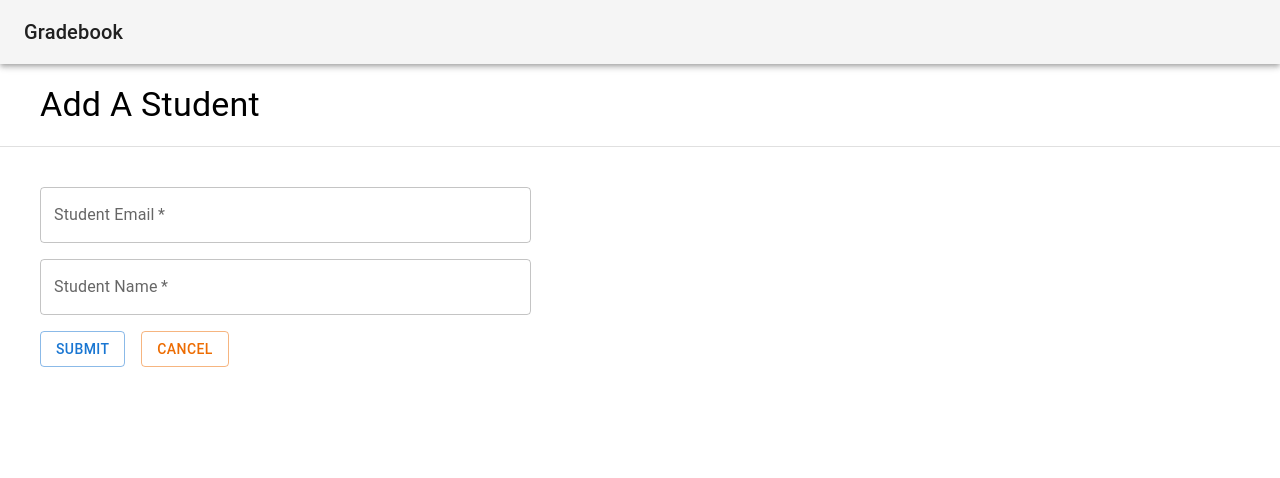
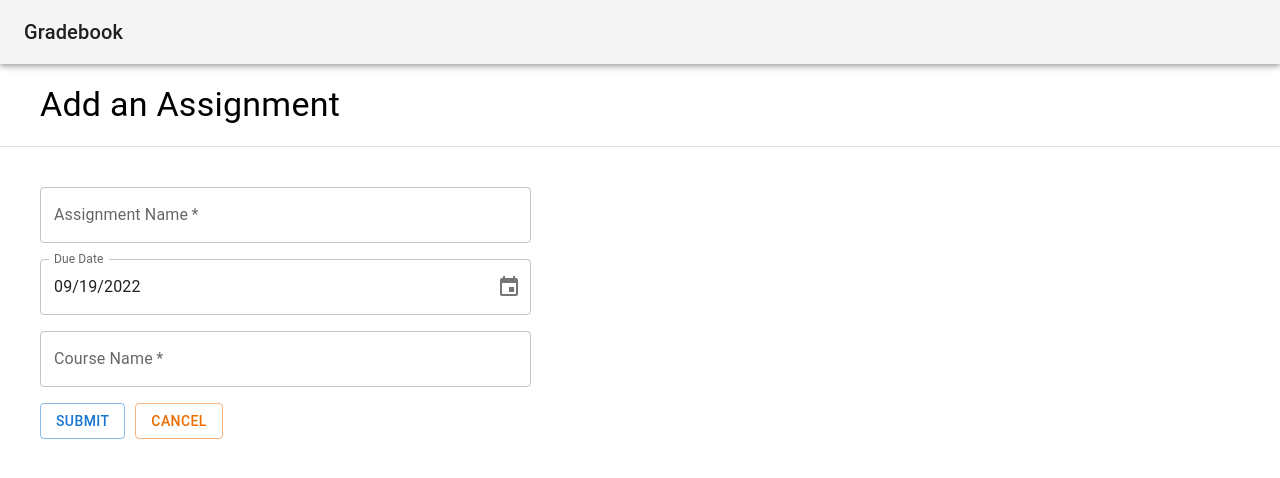
Before and after one commit to jeromeportega/CST438-Gradebook-frontend-jerome-ortega, a React (Create React App) app: page /add-student in a window 1280 px wide. Shown: the top 478 px of the page. Built offline with nearby package versions, Linux system fonts and the light colour scheme.

Commit message:
updated to add an assignment instead, changed input fields

```diff
--- a/package.json
+++ b/package.json
@@ -9,11 +9,13 @@
     "@mui/material": "^5.5.2",
     "@mui/styled-engine-sc": "^5.5.2",
     "@mui/x-data-grid": "^5.6.1",
+    "@mui/x-date-pickers": "^5.0.2",
     "@testing-library/jest-dom": "^5.16.2",
     "@testing-library/react": "^12.1.4",
     "@testing-library/user-event": "^13.5.0",
     "axios": "^0.27.2",
     "js-cookie": "^3.0.1",
+    "moment": "^2.29.4",
     "react": "^17.0.2",
     "react-dom": "^17.0.2",
     "react-router-dom": "^5.2.0",
--- a/src/components/AddStudent/AddStudent.js
+++ b/src/components/AddStudent/AddStudent.js
@@ -1,45 +1,76 @@
 import React, {useState} from 'react';
 import 'react-toastify/dist/ReactToastify.css';
-import {Button, TextField, Grid, Divider} from '@mui/material';
+import {Button, TextField, Grid, Divider, FormControl} from '@mui/material';
 import Typography from "@mui/material/Typography";
 import {useHistory} from "react-router-dom";
 import {SERVER_URL} from '../../constants.js';
 import axios from 'axios';
+import {AdapterMoment} from '@mui/x-date-pickers/AdapterMoment';
+import {LocalizationProvider} from '@mui/x-date-pickers/LocalizationProvider';
+import {DesktopDatePicker} from '@mui/x-date-pickers/DesktopDatePicker';
+import moment from 'moment';
 
 const AddStudent = () => {
   const [formState, setFormState] = useState({
-    studentEmail: '',
-    studentName: '',
-    statusCode: 0
+    assignmentName: '',
+    dueDate: moment(),
+    courseName: ''
   });
   const history = useHistory();
+
+  const validateFormEntries = () => {
+    if (!formState.assignmentName) {
+      return false;
+    }
+
+    if (!formState.courseName) {
+      return false;
+    }
+
+    return true;
+  }
+
   const addStudent = async () => {
+    if (validateFormEntries()) {
       try {
-      const response = await axios.post(`${SERVER_URL}/students`, formState);
+        const response = await axios.post(`${SERVER_URL}/assignments`, {
+          ...formState,
+          dueDate: formState.dueDate.format('YYYY-MM-DD'),
+        });
         if (response.status === 200) {
           console.log('Student Added!');
         }
       } catch (e) {
         console.log(e);
       }
+    }
   };
+
 
   const cancelButtonHandler = () => history.goBack();
 
-  const onStudentEmailChange = (e) => setFormState({
+  const onAssignmentNameChange = (e) => setFormState({
     ...formState,
-    studentEmail: e.currentTarget.value,
+    assignmentName: e.currentTarget.value,
   });
-  const onStudentNameChange = (e) => setFormState({
+  const onDueDateChange = (dueDate) => {
+    setFormState({
       ...formState,
-    studentName: e.currentTarget.value,
+      dueDate,
     });
+  }
+  const onCourseChange = (e) => {
+    setFormState({
+      ...formState,
+      courseName: e.currentTarget.value,
+    });
+  }
 
 
   return (
     <div>
       <Typography variant="h4" component="h4" align="left" style={{padding: '20px 40px'}}>
-        Add A Student
+        Add an Assignment
       </Typography>
       <Divider/>
       <Grid container spacing={2} style={{padding: '40px'}}>
@@ -47,32 +78,44 @@ const AddStudent = () => {
           <TextField
             id="outlined-basic"
             variant="outlined"
-            label="Student Email"
-            onChange={onStudentEmailChange}
-            value={formState.studentEmail}
+            label="Assignment Name"
+            onChange={onAssignmentNameChange}
+            value={formState.assignmentName}
             required
             fullWidth
           />
         </Grid>
         <Grid item md={7}/>
         <Grid item align="left" md={5}>
+          <FormControl fullWidth>
+            <LocalizationProvider dateAdapter={AdapterMoment}>
+              <DesktopDatePicker
+                label="Due Date"
+                inputFormat="MM/DD/YYYY"
+                value={formState.dueDate.toDate()}
+                onChange={onDueDateChange}
+                required
+                renderInput={(params) => <TextField {...params} />}
+              /></LocalizationProvider>
+          </FormControl>
+        </Grid>
+        <Grid item md={7}/>
+        <Grid item md={5}>
           <TextField
-            id="outlined-basic"
+            id="course-name"
             variant="outlined"
-            label="Student Name"
-            onChange={onStudentNameChange}
-            value={formState.studentName}
+            label="Course Name"
+            onChange={onCourseChange}
+            value={formState.courseName}
             required
             fullWidth
           />
         </Grid>
         <Grid item md={7}/>
-        <Grid item align="left" md={1}>
-          <Button id="Submit" variant="outlined" color="primary" onClick={addStudent}>
+        <Grid item md={4} align="left">
+          <Button id="Submit" variant="outlined" color="primary" onClick={addStudent} style={{marginRight: 10}}>
             Submit
           </Button>
-        </Grid>
-        <Grid item align="left" md={1}>
           <Button id="Submit" variant="outlined" color="warning" onClick={cancelButtonHandler}>
             Cancel
           </Button>
@@ -80,7 +123,6 @@ const AddStudent = () => {
       </Grid>
     </div>
   )
-
 }
 
 export default AddStudent;
--- a/src/components/Assignment/Assignment.js
+++ b/src/components/Assignment/Assignment.js
@@ -88,7 +88,7 @@ class Assignment extends React.Component {
                 to='/add-student'
                 variant="outlined" color="secondary"
                 style={{margin: 10}}>
-          Add Student
+          Add Assignment
         </Button>
         <ToastContainer autoClose={1500}/>
       </div>
```
Also changed, not shown: 1 other file (tests, documents, lock files or other folders). Lines whose indentation alone changed are shown as unchanged.
